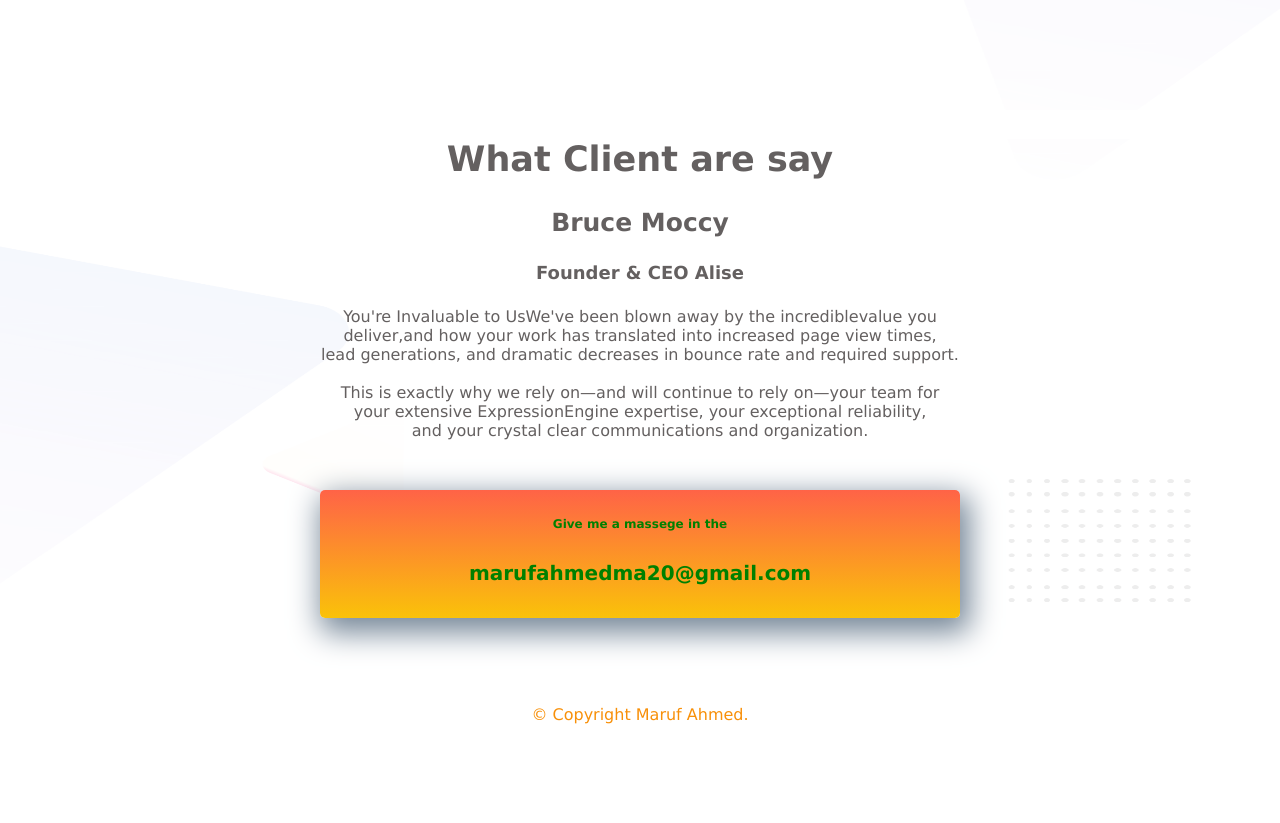
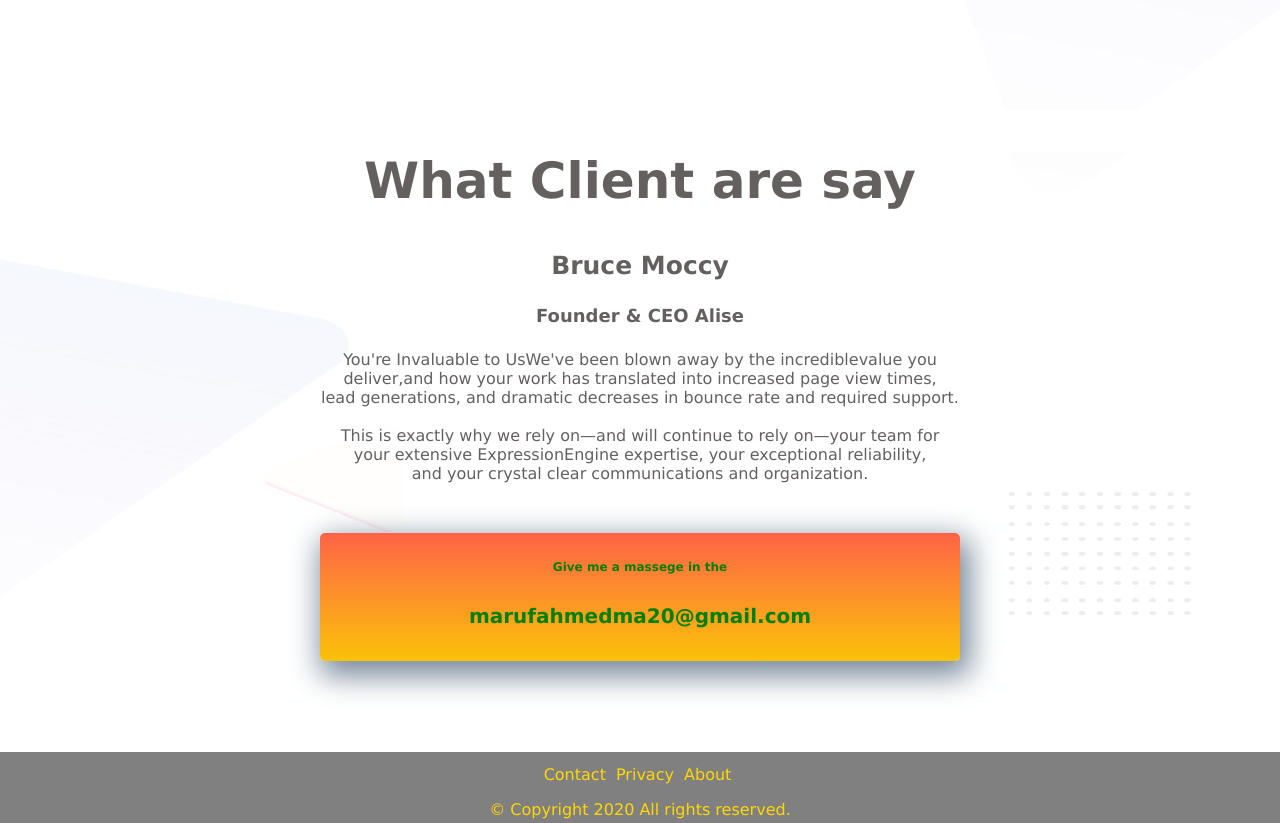
Before and after one commit to Marufahmed07/My-Personal-website, a plain HTML site: page index.html in a window 1280 px wide. Shown: the part 1540-2363 px from the top of the page. Before the commit the page ends 2280 px from the top, so only its background shows below. Drawn offline with Linux system fonts and the light colour scheme.

Commit message:
added bottom

```diff
--- a/index.html
+++ b/index.html
@@ -9,11 +9,15 @@
 <body>
     <section class ="header-background">
         <div class="half-width">
-            <h2 id="top-font_size">Hello I'm</h2>
+            <h2 id="top-font">Hello I'm</h2>
             <h2><span class="name-highlight"> Maruf Ahmed</span></h2>
-            <p> I am a hardworking person & I am dedicated.
-                I am a problem solver.
-                I am moving very fast towards my goal with a great smart happy team and the name of that team is programming hero.This is a great opportunity to kick start my career.
+            <p>
+                 I am a hardworking person & I am dedicated.
+                I am a problem solver. am moving very fast
+                towards my goal with a great smart happy team
+                and the nameI of that team is programming hero.
+                This is a great opportunity to kick start my career.
+
             </p>
             <a target="blank" class="button" href="https://www.linkedin.com/in/maruf-ahmed-0665b51b1/" >Click Here</a>
 
@@ -40,7 +44,7 @@
     <section class="latest-work-background">
 
         <div class="My-work">
-            <h2 class="work-heading"> My Latest Wark</h2>
+            <h2> My Latest Wark</h2>
             <img src="personal-website/latest-work/work-1.png" alt="work-pictuer-1">
             <img src="personal-website/latest-work/work-2.jpg" alt="work-pictuer-2">
             <img src="personal-website/latest-work/work-3.jpg" alt="work-pictuer-3">
@@ -49,13 +53,13 @@
 
     <section class="footer-background">
         <div class="footer" >
-            <h1> What Client are say</h1>
+            <h2> What Client are say</h2>
             <h3>Bruce Moccy</h3>
             <h4> Founder & CEO Alise</h4>
-            <P class="footer">
-                     You're Invaluable to UsWe've been blown away by the incrediblevalue you
-                    <br>deliver,and how your work has translated into increased page view times,
-                     <br>lead generations, and dramatic decreases in bounce rate and required support.
+            <P>
+                 You're Invaluable to UsWe've been blown away by the incrediblevalue you
+             <br>deliver,and how your work has translated into increased page view times,
+             <br>lead generations, and dramatic decreases in bounce rate and required support.
 
                 <br>
 
@@ -71,7 +75,15 @@
         </div>
         </div>
     </section>
-    <p id="copyright-eliment"> &copy; Copyright Maruf Ahmed.</p>
+
+        <div class="bottom" >
+            <ul>
+                <li> <a target= " blank" href="#">  Contact </a></li>
+                <li> <a target= " blank" href="#">  Privacy </a></li>
+                <li> <a target= " blank" href="#">  About </a></li>
+            </ul>
+            <p>&copy; Copyright 2020 All rights reserved.</p>
+        </div>
 
 </body>
 </html>
--- a/style.css
+++ b/style.css
@@ -11,7 +11,7 @@ section{    height:550px;
         }
 
 h2 { font-size: 50px;}
-#top-font_size{ font-size: 30px;}
+#top-font{ font-size: 30px;}
 .name-highlight { color:#f8ac07}
 
 .half-width{width: 38%;
@@ -55,7 +55,7 @@ margin-left: 65px;
 margin-top: 5px;
 }
 
-.work-heading{ text-align: center;}
+.My-work h2{ text-align: center;}
 
 .latest-work-background{
     background-image: url("personal-website/latest-work-bg.png");
@@ -103,7 +103,23 @@ margin-top: 5px;
         background-size: 100% 100%;
     }
 
+    .bottom {margin-top: 50px;
+        padding:3px;
+        color: gold;
+        background-color: gray;
+        height: 65px;
+        text-align: center;}
+    .bottom ul {padding: 0;
+        margin: 0;
+        outline: 0;
+        list-style: none ;
+        }
+    .bottom ul li {display:inline-block;}
 
-    #copyright-eliment{text-align: center;
-                       color: #f89009;}
-  #copyright-eliment:hover{ color: blueviolet;}
+    .bottom ul li a {color: gold;
+        font-size: unset;
+        margin-top: 10px;
+        display: block;
+        margin-right: 5px;
+    text-decoration: none; }
+.bottom ul li a:hover{color: #c00be0;}
```
